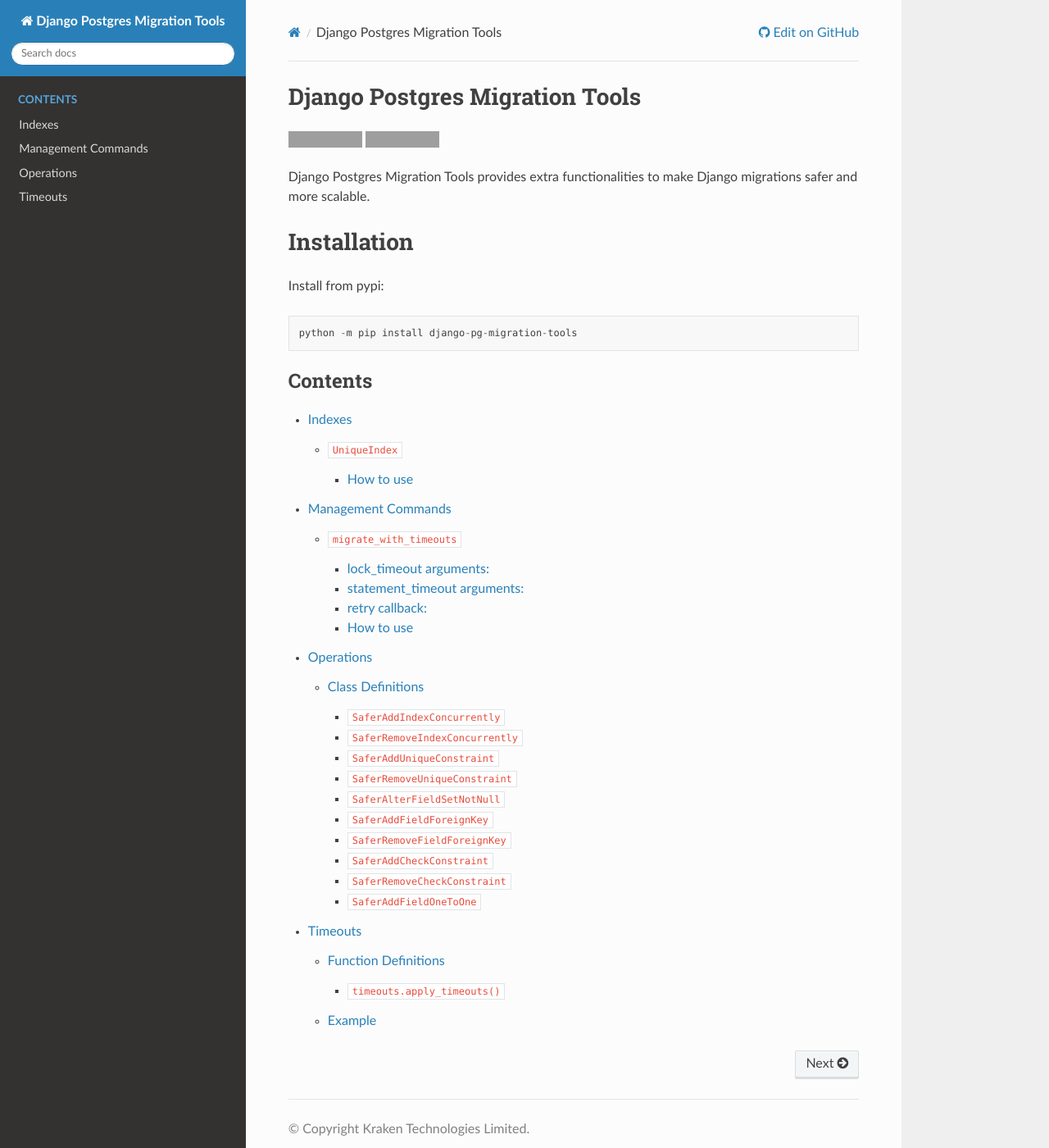
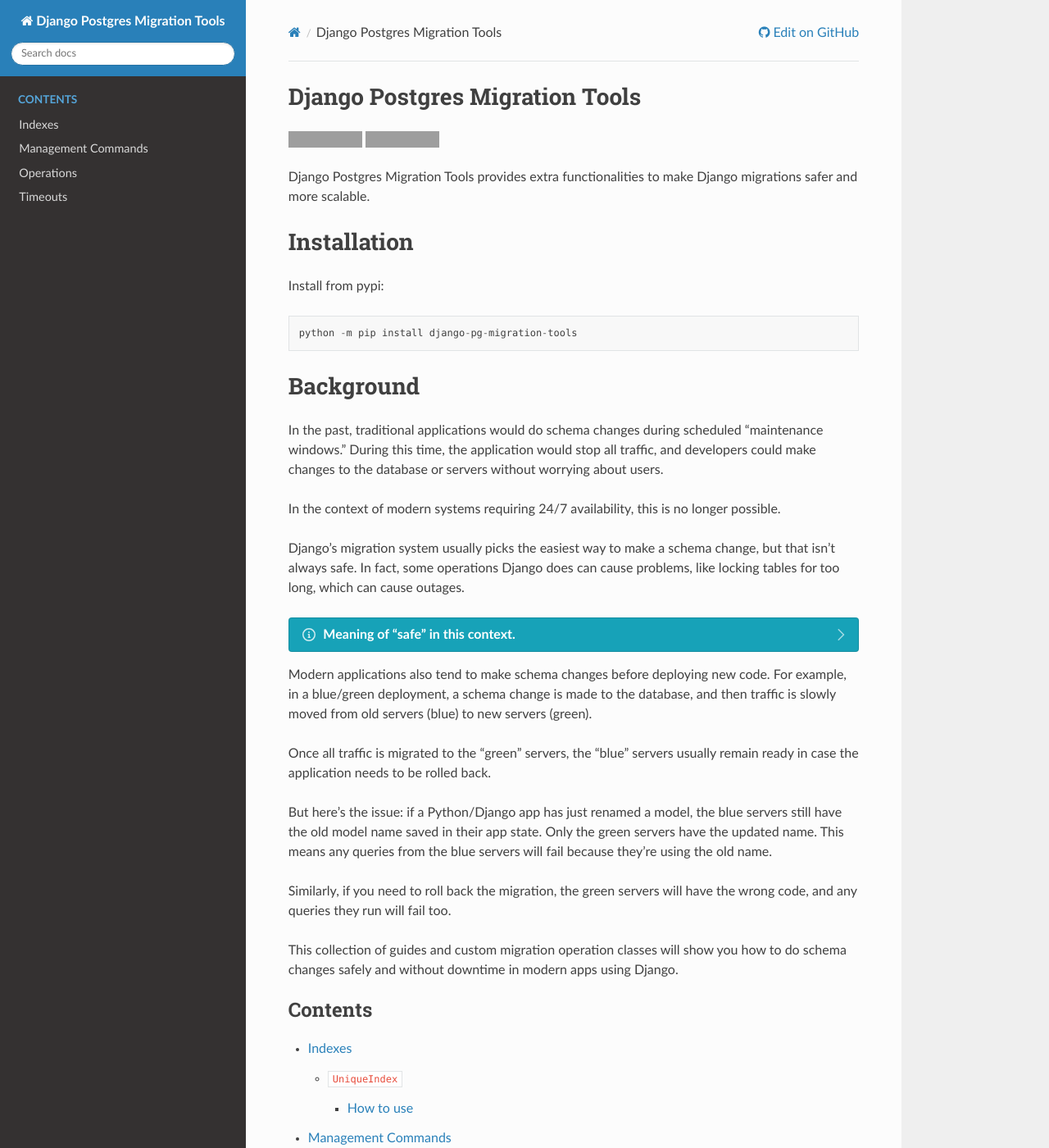
Before and after one commit to kraken-tech/django-pg-migration-tools, a Sphinx documentation site: the page built from docs/index.rst, in a window 1280 px wide and 1400 px high. Shown: the whole window at 82% size. Built offline with Sphinx 7.4.7 and the Read the Docs theme 3.1.0, drawn with Linux system fonts in a browser that asks for light colours; grey boxes are pictures that could not be loaded.

Commit message:
Add doc page explaning the repo background
This is a high-level explanation of two of the main pain points modern
applications (such as Kraken) have with Django's default migration
framework. Namely:

1. Some schema changes require multiple steps to conclusion as the
   shortest path to a change might be dangerous. Django operations
   usually go through the shortest path.
2. Applications might have multiple servers running on different
   versions of the app (gradual deploy) and thus all versions must be
   compatible.

```diff
--- a/docs/index.rst
+++ b/docs/index.rst
@@ -18,6 +18,49 @@
 
     python -m pip install django-pg-migration-tools
 
+Background
+==========
+
+In the past, traditional applications would do schema changes during scheduled
+"maintenance windows." During this time, the application would stop all
+traffic, and developers could make changes to the database or servers without
+worrying about users.
+
+In the context of modern systems requiring 24/7 availability, this is no longer
+possible.
+
+Django's migration system usually picks the easiest way to make a schema
+change, but that isn't always safe. In fact, some operations Django does can
+cause problems, like locking tables for too long, which can cause outages.
+
+.. dropdown:: Meaning of **"safe"** in this context.
+    :color: info
+    :icon: info
+
+    "Safe" means that the migration operation can run during normal application
+    operating hours without interrupting the availability of the database or
+    causing errors while using the database.
+
+Modern applications also tend to make schema changes before deploying new code.
+For example, in a blue/green deployment, a schema change is made to the
+database, and then traffic is slowly moved from old servers (blue) to new
+servers (green).
+
+Once all traffic is migrated to the "green" servers, the "blue" servers usually
+remain ready in case the application needs to be rolled back.
+
+But here's the issue: if a Python/Django app has just renamed a model, the blue
+servers still have the old model name saved in their app state. Only the green
+servers have the updated name. This means any queries from the blue servers
+will fail because they’re using the old name.
+
+Similarly, if you need to roll back the migration, the green servers will have
+the wrong code, and any queries they run will fail too.
+
+This collection of guides and custom migration operation classes will show you
+how to do schema changes safely and without downtime in modern apps using
+Django.
+
 .. toctree::
    :maxdepth: 3
    :caption: Contents
```
